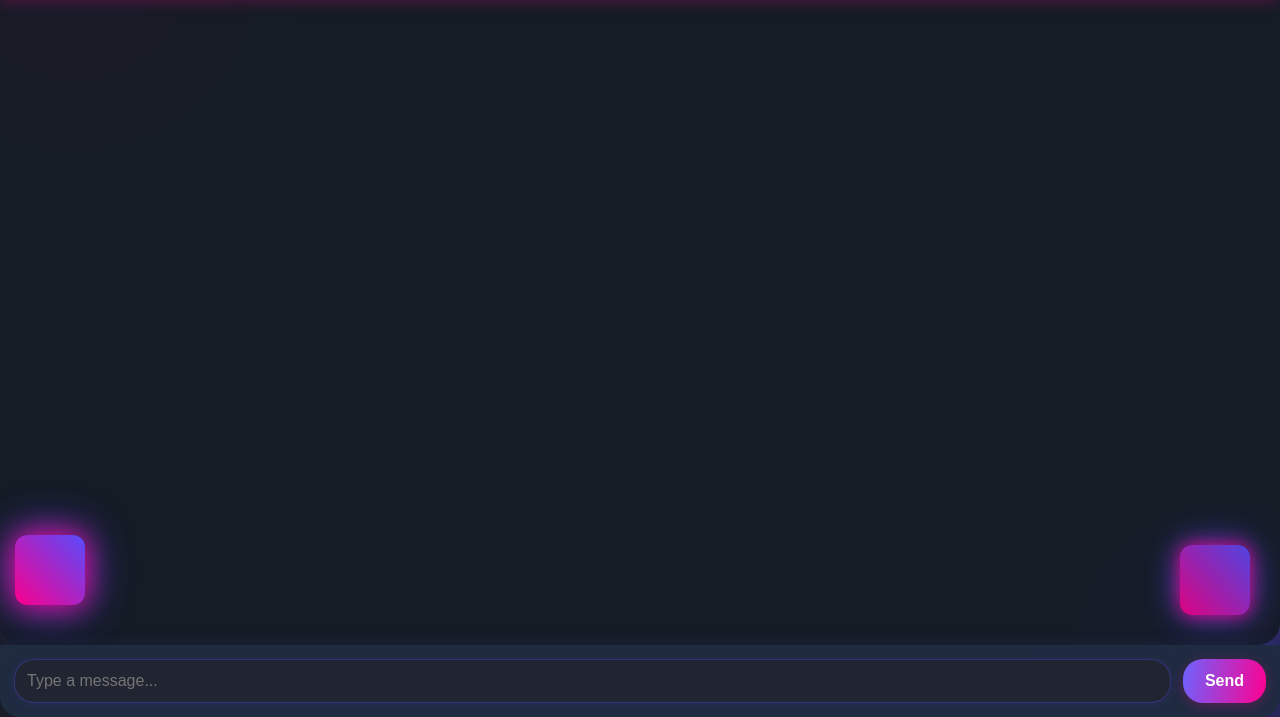
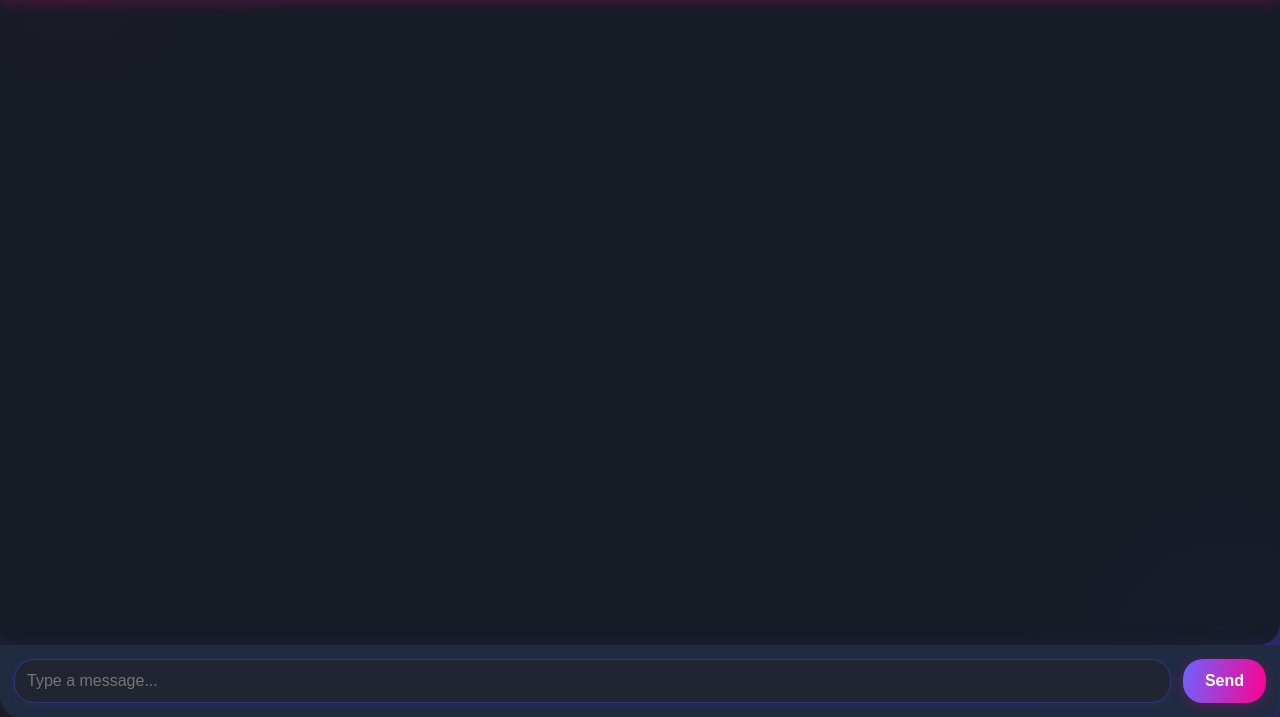
Before and after one commit to samratratnap07/chatting, a Flask app: page /chat in a window 1280 px wide. Shown: the part 83-800 px from the top of the page. Run offline with Flask 3, Linux system fonts and the light colour scheme; the visitor is signed in with stand-in values (Sample User, id 1); data that the repository does not hold is empty.

Commit message:
Update chat.html

```diff
--- a/templates/chat.html
+++ b/templates/chat.html
@@ -16,36 +16,30 @@
     </form>
   </header>
 
-  <!-- Flip Card Wrapper -->
-  <div id="flip-card" class="flip-card">
-    <div class="flip-card-inner">
+  <div class="main-chat-wrapper">
+    <div class="chat-box" id="chat-box">
+      <!-- Chat messages appear here -->
 
-      <!-- Front side: normal chat UI with animated glowing square -->
-      <div class="flip-card-front">
-        <div class="main-chat-wrapper">
-          <div class="chat-box" id="chat-box">
-            <!-- Animated glowing square -->
+      <!-- Single centered flip card square -->
+      <div id="flip-card" class="flip-card-square">
+        <div class="flip-card-inner">
+          <div class="flip-card-front">
             <div class="animated-square"></div>
-            <!-- 🎯 Animated Marked Card -->
-            <div class="animated-card"></div>
           </div>
-          <form id="chat-form">
-            <input type="text" id="message" placeholder="Type a message..." autocomplete="off" required />
-            <button type="submit">Send</button>
-          </form>
+          <div class="flip-card-back">
+            <h2 class="typing-text" aria-label="This is the end"></h2>
+            <button id="click-me-btn" class="click-me-btn">Click Me</button>
+          </div>
         </div>
       </div>
+    </div>
 
-      <!-- Back side: rotateY(180deg) with animated typing text and button -->
-      <div class="flip-card-back">
-        <h2 class="typing-text" aria-label="This is the end"></h2>
-        <button id="click-me-btn" class="click-me-btn">Click Me</button>
-      </div>
-
-    </div>
+    <form id="chat-form">
+      <input type="text" id="message" placeholder="Type a message..." autocomplete="off" required />
+      <button type="submit">Send</button>
+    </form>
   </div>
 
-  <!-- Edit Popup -->
   <div id="edit-popup" style="display:none"></div>
 
   <script>
@@ -132,8 +126,6 @@
         .then(res => res.json())
         .then(data => {
           chatBox.innerHTML = "";
-          // Re-add animated elements so they don't get removed on reload
-          chatBox.innerHTML = `<div class="animated-square"></div><div class="animated-card"></div>`;
           data.messages.forEach((msg, idx) => {
             let msgDiv = document.createElement("div");
             msgDiv.classList.add("message");
@@ -154,7 +146,7 @@
         });
     }
 
-    // Typing effect for the back side text
+    // Typing effect on back side text
     function typeWriter(text, element, speed=100) {
       let i = 0;
       element.textContent = "";
@@ -201,7 +193,7 @@
 
     document.addEventListener("click", e => {
       if (e.target.id === "click-me-btn") {
-        window.location.href = "https://www.youtube.com/";
+        window.location.href = "https://www.youtube.com/"; // Apna desired link yahan daalein
       }
     });
 
```
